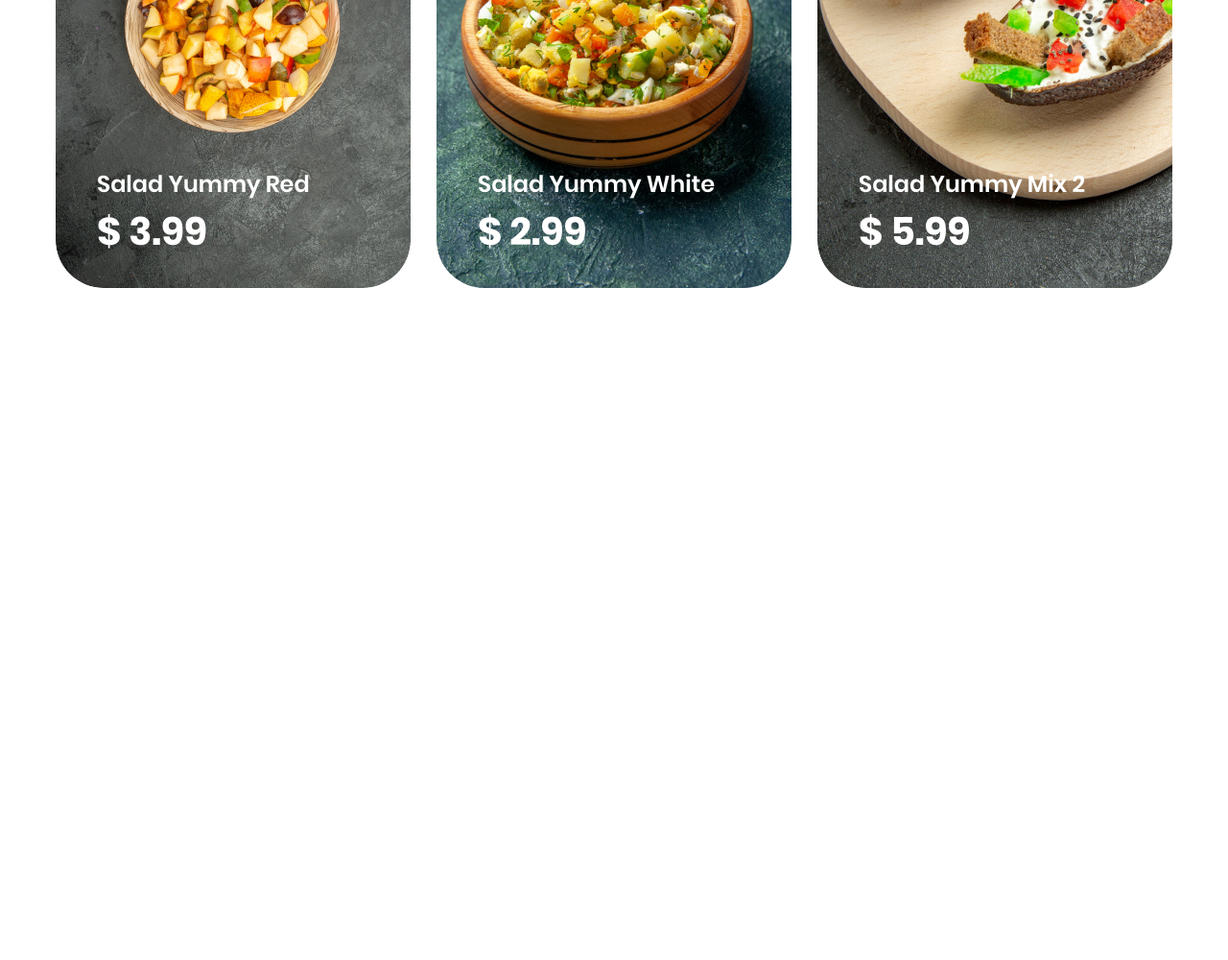
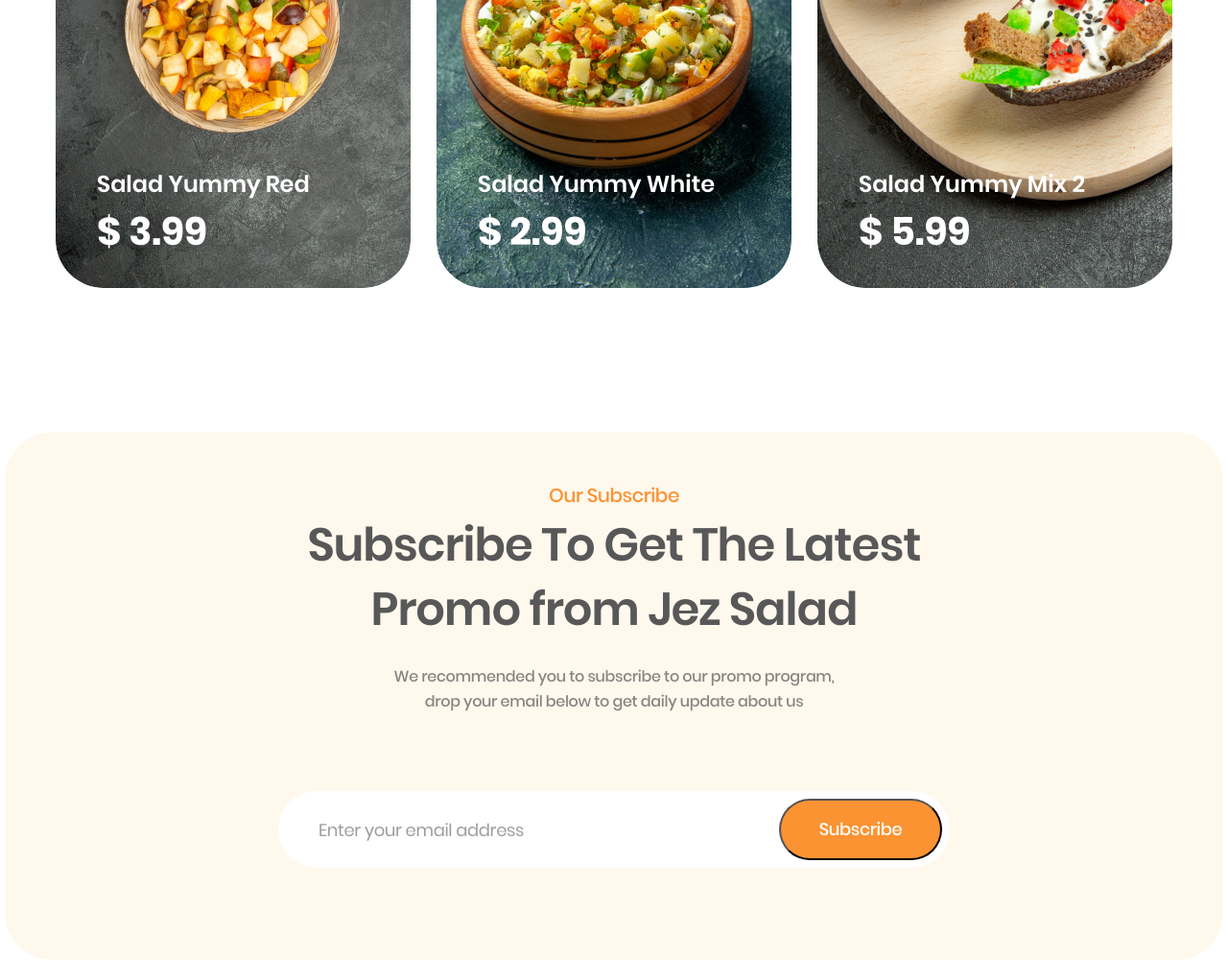
Before and after one commit to koniro/A2Design__internship, a website: page index.html in a window 1280 px wide. Shown: the part 3142-4142 px from the top of the page at 96% size. Before the commit the page ends 3442 px from the top, so only its background shows below. Drawn offline with nearby package versions, Linux system fonts and the light colour scheme; files whose address does not match are found by name.

Commit message:
ine more section done in static

```diff
--- a/index.html
+++ b/index.html
@@ -322,6 +322,31 @@
             </div>
         </div>
     </section>
+    <section class="">
+        <div class="container">
+            <div class="sub__form--content">
+                <div class="sub__form--text">
+                    <p class="sub__form--p1">
+                        Our Subscribe
+                    </p>
+                    <h2 class="sub__form--h">
+                        Subscribe To Get The Latest<br>
+                        Promo from Jez Salad
+                    </h2>
+                    <p class="sub__form--p2">
+                        We recommended you to subscribe to our promo program,<br>
+                        drop your email below to get daily update about us
+                    </p>
+                </div>
+                <div class="sub__form--container">
+                    <form action="" class="sub__form">
+                        <input type="text" name="email" placeholder="Enter your email address" class="syb__form--field">
+                        <button type="submit" class="sub__form--btn">Subscribe</button>
+                    </form>
+                </div>
+            </div>
+        </div>
+    </section>
 </main>
 </body>
 </html>
--- a/styles/style.css
+++ b/styles/style.css
@@ -1591,6 +1591,181 @@ h1 {
     color: #FFFFFF;
 }
 
-.card__bg {
-
-}
+
+.sub__form--content {
+
+    /* width: 1170px; */
+    height: 550px;
+    margin: 150px 0 0 0;
+    background: #FFF8ED;
+    border-radius: 50px;
+    display: flex;
+    flex-direction: column;
+    align-content: center;
+    align-items: center;
+}
+
+.sub__form--text {
+
+}
+
+.sub__form--p1 {
+    margin: 48px 0 0 0;
+    height: 36px;
+
+
+    font-family: 'Poppins';
+    font-style: normal;
+    font-weight: 500;
+    font-size: 20px;
+    line-height: 180%;
+    /* identical to box height, or 36px */
+
+    text-align: center;
+    letter-spacing: -0.02em;
+
+    /* #FB9333 */
+
+    color: #FB9333;
+}
+
+.sub__form--h {
+    margin: 0;
+
+    height: 134px;
+
+
+    font-family: 'Poppins';
+    font-style: normal;
+    font-weight: 600;
+    font-size: 48px;
+    line-height: 140%;
+    /* or 67px */
+
+    text-align: center;
+    letter-spacing: -0.02em;
+
+    color: #585858;
+}
+
+.sub__form--p2 {
+    margin: 24px 0 0 0;
+
+    height: 52px;
+
+
+    font-family: 'Poppins';
+    font-style: normal;
+    font-weight: 500;
+    font-size: 16px;
+    line-height: 160%;
+    /* or 26px */
+
+    text-align: center;
+    letter-spacing: -0.02em;
+
+    /* #575757 */
+
+    color: #575757;
+
+    opacity: 0.7;
+}
+
+.sub__form--container {
+    display: flex;
+    flex-direction: row;
+    justify-content: space-between;
+    align-items: center;
+    /* padding: 10px 8px 10px 31px; */
+    gap: 16px;
+    margin: 80px 0 0 0;
+
+    width: 700px;
+    height: 80px;
+
+
+    background: #FFFFFF;
+    box-shadow: 0px 8px 20px -30px rgba(151, 109, 0, 0.08);
+    border-radius: 100px;
+}
+
+.sub__form {
+    display: flex;
+    flex-direction: row;
+    flex-wrap: nowrap;
+    align-content: center;
+}
+
+.syb__form--field {
+    display: flex;
+    flex-direction: row;
+    align-items: flex-start;
+    padding: 10px;
+    gap: 10px;
+    margin-left: 21px;
+    width: 236px;
+    height: 45px;
+
+
+    /* Inside auto layout */
+
+    flex: none;
+    order: 0;
+    flex-grow: 0;
+
+    font-family: 'Poppins';
+    font-style: normal;
+    font-weight: 400;
+    font-size: 18px;
+    line-height: 140%;
+    /* or 25px */
+
+    text-align: center;
+    letter-spacing: -0.02em;
+
+    /* #575757 */
+
+    color: #575757;
+
+    opacity: 0.7;
+    border: none;
+}
+
+.sub__form--btn {
+    display: flex;
+    flex-direction: row;
+    justify-content: center;
+    align-items: center;
+    padding: 10px 16px;
+    gap: 16px;
+    margin-left: 245px;
+
+    width: 170px;
+    height: 64px;
+
+    /* #FB9333 */
+
+    background: #FB9333;
+    border-radius: 100px;
+
+    /* Inside auto layout */
+
+    flex: none;
+    order: 1;
+    flex-grow: 0;
+
+    font-family: 'Poppins';
+    font-style: normal;
+    font-weight: 500;
+    font-size: 18px;
+    line-height: 140%;
+    /* or 25px */
+
+    text-align: center;
+    letter-spacing: -0.02em;
+
+    /* #FFFFFF */
+
+    color: #FFFFFF;
+
+}
```
Also changed, not shown: src/images/wave2.png (added).
